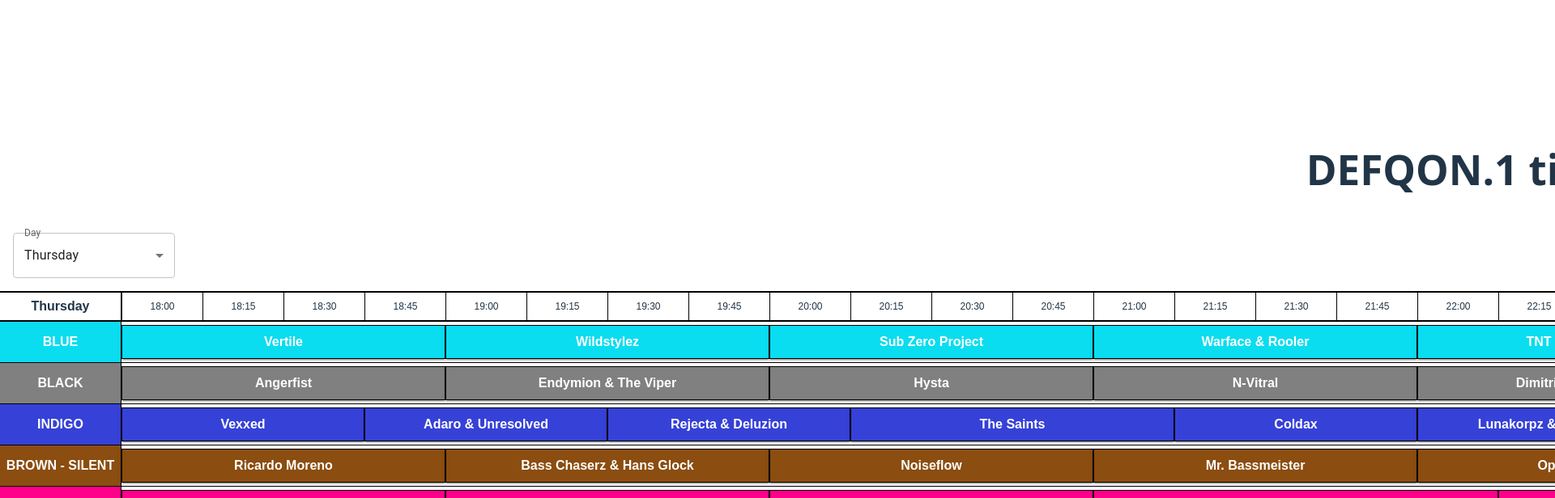
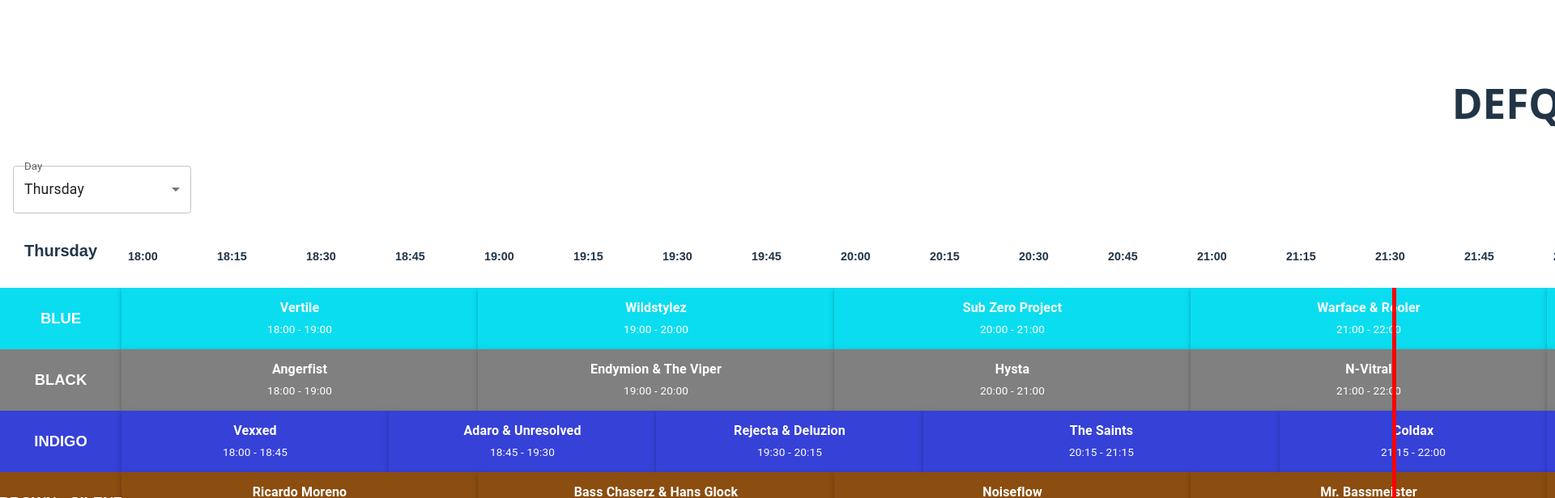
Before and after one commit to braindeadev/DEFQON.1-timetable, a React (Vite) app: page / in a window 1280 px wide. Shown: the top 616 px of the page at 81% size, 1920 px wide, since content can reach past the window. Built offline with nearby package versions, Linux system fonts and the light colour scheme; the HTML template or start-up script is replaced by a standard one.

Commit message:
red line added and some styles changed

```diff
--- a/package.json
+++ b/package.json
@@ -16,6 +16,7 @@
     "@emotion/react": "^11.14.0",
     "@emotion/styled": "^11.14.0",
     "@mui/material": "^7.1.1",
+    "luxon": "^3.6.1",
     "react": "^19.1.0",
     "react-dom": "^19.1.0"
   },
--- a/src/components/Timetable.jsx
+++ b/src/components/Timetable.jsx
@@ -1,70 +1,110 @@
-import React, { useState } from "react";
+import React, { useState, useEffect } from "react";
 import scheduleData from "./scheduleData";
 import {
   Box,
   Paper,
   Select,
   MenuItem,
-  Typography,
   FormControl,
   InputLabel,
+  Typography,
 } from "@mui/material";
+import { DateTime } from "luxon";
 
-// Generate time labels based on a starting time and fixed end time (03:00 next day)
+const allowedDateDays = new Set([
+  "2025-06-11_Thursday",
+  "2025-06-11_Friday",
+  "2025-06-11_Saturday",
+  "2025-06-11_Sunday",
+]);
+
 const generateTimeLabels = (startTime) => {
   const labels = [];
   const [startHour] = startTime.split(":").map(Number);
 
-  // From startHour (e.g., 18) to 23:45
   for (let h = startHour; h < 24; h++) {
     for (let m = 0; m < 60; m += 15) {
-      labels.push(`${h.toString().padStart(2, "0")}:${m.toString().padStart(2, "0")}`);
+      labels.push(
+        `${h.toString().padStart(2, "0")}:${m.toString().padStart(2, "0")}`
+      );
     }
   }
-
-  // From 00:00 to 03:00
   for (let h = 0; h < 3; h++) {
     for (let m = 0; m < 60; m += 15) {
-      labels.push(`${h.toString().padStart(2, "0")}:${m.toString().padStart(2, "0")}`);
+      labels.push(
+        `${h.toString().padStart(2, "0")}:${m.toString().padStart(2, "0")}`
+      );
     }
   }
-
   return labels;
 };
 
-// Convert HH:mm to index in the labels array based on dayStart
 const timeToIndex = (time, dayStart) => {
   const [startH, startM] = dayStart.split(":").map(Number);
   const [h, m] = time.split(":").map(Number);
-
   const startMinutes = startH * 60 + startM;
   const currentMinutes = (h < startH ? h + 24 : h) * 60 + m;
-
   const diff = currentMinutes - startMinutes;
-  return Math.floor(diff / 15); // 15-min interval index
+  return diff / 15;
 };
 
-// Schedule data with dayStart per day
-// Fixed schedule data
+export default function Timetable() {
+  const today = DateTime.now().setZone("Europe/Amsterdam");
+  const todayISO = today.toISODate();
 
-export default function Timetable() {
-  const [selectedDay, setSelectedDay] = useState("Thursday");
+  const defaultDay = "Thursday";
+
+  const [selectedDay, setSelectedDay] = useState(defaultDay);
   const { stages = [], dayStart } = scheduleData[selectedDay] || {};
   const timeLabels = generateTimeLabels(dayStart);
 
+  const [showCurrentLine, setShowCurrentLine] = useState(false);
+  const [currentTimeIndex, setCurrentTimeIndex] = useState(null);
+
+  const updateCurrentTime = () => {
+    const key = `${todayISO}_${selectedDay}`;
+
+    if (allowedDateDays.has(key)) {
+      const currentTimeStr = `${today.hour
+        .toString()
+        .padStart(2, "0")}:${today.minute.toString().padStart(2, "0")}`;
+      const idx = timeToIndex(currentTimeStr, dayStart);
+      setCurrentTimeIndex(idx);
+      setShowCurrentLine(true);
+    } else {
+      setShowCurrentLine(false);
+      setCurrentTimeIndex(null);
+    }
+  };
+
+  useEffect(() => {
+    updateCurrentTime();
+    const interval = setInterval(updateCurrentTime, 60 * 1000);
+    return () => clearInterval(interval);
+  }, [selectedDay, dayStart]);
+
   return (
-    <Box sx={{ minWidth: `${150 + timeLabels.length * 100}px`, fontFamily: "Arial" }}>
+    <Box
+      sx={{
+        minWidth: `${150 + timeLabels.length * 110}px`, // wider time slots for bigger boxes
+        fontFamily: "Arial, sans-serif",
+        fontSize: "1rem", // bigger font overall
+        lineHeight: 1.5,
+      }}
+    >
       <Box sx={{ p: 2 }}>
         <FormControl>
-          <InputLabel id="day-label">Day</InputLabel>
+          <InputLabel id="day-label" sx={{ fontSize: "1.1rem" }}>
+            Day
+          </InputLabel>
           <Select
             labelId="day-label"
             value={selectedDay}
             onChange={(e) => setSelectedDay(e.target.value)}
-            sx={{ minWidth: 200 }}
+            sx={{ minWidth: 220, fontSize: "1.1rem" }}
           >
             {Object.keys(scheduleData).map((day) => (
-              <MenuItem key={day} value={day}>
+              <MenuItem key={day} value={day} sx={{ fontSize: "1rem" }}>
                 {day}
               </MenuItem>
             ))}
@@ -76,9 +116,7 @@
       <Box
         sx={{
           display: "grid",
-          gridTemplateColumns: `150px repeat(${timeLabels.length}, 100px)`,
-          borderBottom: "2px solid black",
-          borderTop: "2px solid black",
+          gridTemplateColumns: `150px repeat(${timeLabels.length}, 110px)`,
           position: "sticky",
           top: 0,
           backgroundColor: "#fff",
@@ -89,10 +127,11 @@
           sx={{
             textAlign: "center",
             fontWeight: "bold",
-            borderRight: "1px solid black",
             display: "flex",
             alignItems: "center",
             justifyContent: "center",
+            fontSize: "1.25rem",
+            height: 60, // taller header
           }}
         >
           {selectedDay}
@@ -101,11 +140,15 @@
           <Box
             key={i}
             sx={{
-              textAlign: "center",
-              borderLeft: "1px solid black",
-              fontSize: "0.75rem",
+              textAlign: "left",
+              paddingLeft: "8px",
+              fontSize: "0.9rem",
               py: 1,
-              fontWeight: 500,
+              fontWeight: 600,
+              height: 60, // match header height
+              display: "flex",
+              alignItems: "center",
+
             }}
           >
             {time}
@@ -119,9 +162,8 @@
           key={i}
           sx={{
             display: "grid",
-            gridTemplateColumns: `150px repeat(${timeLabels.length}, 100px)`,
-            borderBottom: "1px solid black",
-            minHeight: 50,
+            gridTemplateColumns: `150px repeat(${timeLabels.length}, 110px)`,
+            minHeight: 60, // taller rows
             alignItems: "center",
             position: "relative",
           }}
@@ -132,12 +174,12 @@
               fontWeight: "bold",
               backgroundColor: stage.color,
               color: "#fff",
-              borderRight: "1px solid black",
               height: "100%",
               display: "flex",
               alignItems: "center",
               justifyContent: "center",
               whiteSpace: "nowrap",
+              fontSize: "1.15rem",
             }}
           >
             {stage.name}
@@ -149,25 +191,50 @@
             return (
               <Paper
                 key={j}
-                elevation={2}
+                elevation={3}
                   sx={{
-                  gridColumn: `${colStart + 2} / ${colEnd + 2}`,
+                    gridColumn: `${Math.floor(colStart) + 2} / ${Math.ceil(colEnd) + 2}`,
                     backgroundColor: stage.color,
                     color: "#fff",
                     p: 1,
-                  borderRadius: 0,
                     textAlign: "center",
                     fontWeight: "bold",
                     overflow: "hidden",
                     whiteSpace: "nowrap",
                     textOverflow: "ellipsis",
-                  border: "1px solid #000",
+                    display: "flex",
+                    flexDirection: "column",
+                    justifyContent: "center",
+                    fontSize: "1rem",
+                    height: 60,
+                    borderRadius: 0,
                   }}
               >
+                <Typography noWrap sx={{ fontWeight: 700 }}>
                   {event.name}
+                </Typography>
+                <Typography
+                  sx={{ fontWeight: 400, fontSize: "0.85rem", mt: 0.5 }}
+                >
+                  {event.start} - {event.end}
+                </Typography>
               </Paper>
             );
           })}
+
+          {showCurrentLine && currentTimeIndex !== null && (
+            <Box
+              sx={{
+                position: "absolute",
+                top: 0,
+                bottom: 0,
+                width: 5,
+                backgroundColor: "red",
+                left: 150 + currentTimeIndex * 110,
+                zIndex: 20,
+              }}
+            />
+          )}
         </Box>
       ))}
     </Box>
--- a/src/components/scheduleData.js
+++ b/src/components/scheduleData.js
@@ -510,7 +510,7 @@
         name: "BLACK",
         color: "#878787",
         events: [
-          { name: "Open Airbed Concert with JDX", start: "11:00", end: "12:15" },
+          { name: "Open Airbed Concert with JDX", start: "11:00", end: "12:30" },
           { name: "The Darkraver & Vince", start: "12:30", end: "14:00" },
           { name: "D-Fence", start: "14:00", end: "15:00" },
           { name: "Mad Dog", start: "15:00", end: "16:00" },
@@ -601,7 +601,7 @@
       },
       {
         name: "WHITE",
-        color: "#000000",
+        color: "#F9FBFD",
         events: [
           { name: "Bold Action", start: "11:00", end: "12:30" },
           { name: "S1ngular", start: "12:30", end: "13:15" },
@@ -615,7 +615,7 @@
       },
             {
         name: "PURPLE",
-        color: "#A100FF",
+        color: "#A100FE",
         events: [
           { name: "Testarossa", start: "11:00", end: "12:00" },
           { name: "Yeyo", start: "12:00", end: "13:00" },
@@ -652,5 +652,4 @@
   },
 };
 
-
 export default scheduleData;
```
Also changed, not shown: 1 other file (tests, documents, lock files or other folders). Lines whose indentation alone changed are shown as unchanged.
